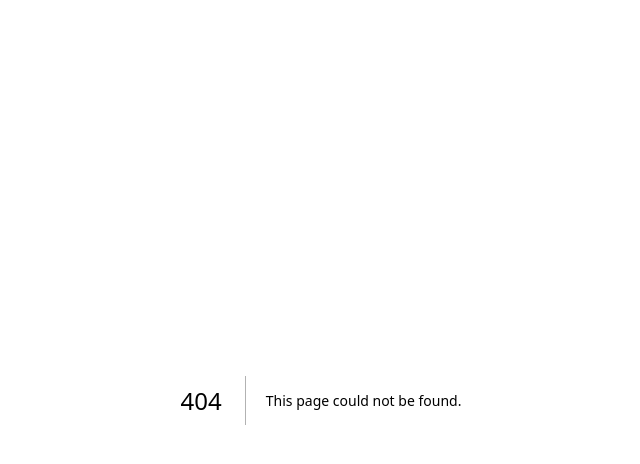
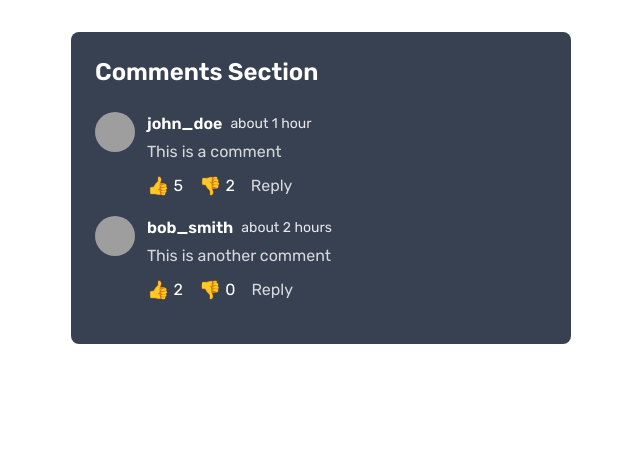
Before and after one commit to dj21-vicky21/UI_Challenges, a Next.js app: page /infinite-comment-chat in a window 1280 px wide. Before the commit this address had no page. Shown: the top 464 px of the page, without its empty margins (319-959 px from the left). Built offline with nearby package versions, Linux system fonts and the light colour scheme; grey boxes are pictures that could not be loaded.

Commit message:
Add Comment component with reply functionality and integrate date-fns for time formatting; update package.json and package-lock.json to include date-fns dependency.

```diff
--- /dev/null
+++ b/app/infinite-comment-chat/Comment.jsx
@@ -0,0 +1,120 @@
+'use client'
+
+import React, { useState, useEffect } from 'react';
+import { formatDistanceToNow } from 'date-fns';
+
+const Comment = ({ comment, addReply }) => {
+  const [isReplying, setIsReplying] = useState(false);
+  const [replyText, setReplyText] = useState("");
+  const [likes, setLikes] = useState(comment.likes || 0);
+  const [dislikes, setDislikes] = useState(comment.dislikes || 0);
+  const [timeAgo, setTimeAgo] = useState(formatDistanceToNow(new Date(comment.timestamp)));
+
+  // Update the time ago every minute
+  useEffect(() => {
+    const intervalId = setInterval(() => {
+      setTimeAgo(formatDistanceToNow(new Date(comment.timestamp)));
+      console.log("first")
+    }, 60000); // Update every 60,000ms (1 minute)
+
+    // Cleanup the interval when the component unmounts
+    return () => clearInterval(intervalId);
+  }, [comment.timestamp]); // Run only if the timestamp changes
+
+  const handleReplyChange = (event) => {
+    setReplyText(event.target.value);
+  };
+
+  const handleReplySubmit = () => {
+    if (replyText) {
+      addReply(comment.id, replyText);
+      setReplyText("");
+      setIsReplying(false);
+    }
+  };
+
+  const handleLike = () => {
+    setLikes(likes + 1);
+  };
+
+  const handleDislike = () => {
+    setDislikes(dislikes + 1);
+  };
+
+  return (
+    <div className={`ml-${comment.depth * 5} pb-4 bg-gray-700 text-white`}>
+      {/* Comment Content */}
+      <div className="flex items-start space-x-3">
+        <img
+          src={comment.userAvatar}
+          alt="avatar"
+          className="w-10 h-10 rounded-full object-cover"
+        />
+        <div className="flex-1">
+          <div className="flex items-center space-x-2">
+            <span className="font-semibold ">{comment.username}</span>
+            <span className="text-sm text-gray-200">{timeAgo}</span> {/* Display the updated time ago */}
+          </div>
+          <p className="mt-1 text-white/80">{comment.text}</p>
+
+          {/* Like/Dislike Section */}
+          <div className="flex items-center space-x-4 mt-2">
+            <button
+              className="flex items-center space-x-1 "
+              onClick={handleLike}
+            >
+              <span className="text-lg">👍</span>
+              <span>{likes}</span>
+            </button>
+            <button
+              className="flex items-center space-x-1"
+              onClick={handleDislike}
+            >
+              <span className="text-lg">👎</span>
+              <span>{dislikes}</span>
+            </button>
+            <button
+              className="text-white/80 hover:text-blue-500"
+              onClick={() => setIsReplying(!isReplying)}
+            >
+              {isReplying ? "Cancel Reply" : "Reply"}
+            </button>
+          </div>
+
+          {/* Reply Input */}
+          {isReplying && (
+            <div className="mt-2">
+              <textarea
+                value={replyText}
+                onChange={handleReplyChange}
+                placeholder="Write a reply..."
+                className="w-full p-2 border text-black  border-gray-300 rounded-md shadow-sm focus:outline-none focus:ring-2 focus:ring-blue-500"
+              />
+              <button
+                onClick={handleReplySubmit}
+                className="mt-2 px-4 py-1 text-white bg-blue-500 rounded-md hover:bg-blue-600"
+              >
+                Submit Reply
+              </button>
+            </div>
+          )}
+
+          {/* Render replies recursively */}
+          {comment.replies && comment.replies.length > 0 && (
+            <div className="mt-3 space-y-4">
+              {comment.replies.map((reply) => (
+                <Comment
+                  key={reply.id}
+                  comment={{ ...reply, depth: comment.depth + 1 }} // Increase depth for nesting
+                  addReply={addReply} // Pass down the function to handle adding a reply
+                />
+              ))}
+            </div>
+          )}
+        </div>
+      </div>
+    </div>
+  );
+};
+
+export default Comment;
--- /dev/null
+++ b/app/infinite-comment-chat/page.jsx
@@ -0,0 +1,97 @@
+'use client'
+
+import React, { useState } from 'react';
+import Comment from './comment'; // Importing the Comment component
+
+// Add this helper function after imports
+const getRandomAvatar = () => {
+  const gender = Math.random() < 0.5 ? 'men' : 'women';
+  const randomNumber = Math.floor(Math.random() * 10) + 1;
+  return `https://randomuser.me/api/portraits/${gender}/${randomNumber}.jpg`;
+};
+
+const getRandomUsername = () => {
+  const usernames = ["john_doe", "jane_doe", "bob_smith", "alice_jones", "charlie_brown"];
+  return usernames[Math.floor(Math.random() * usernames.length)];
+};
+
+const commentsData = [
+  {
+    id: 1,
+    username: "john_doe",
+    userAvatar: "https://randomuser.me/api/portraits/men/1.jpg",
+    text: "This is a comment",
+    timestamp: new Date(Date.now() - 1 * 60 * 60 * 1000).toISOString(),
+    likes: 5,
+    dislikes: 2,
+    replies: [ ],
+  },
+  {
+    id: 4,
+    username: "bob_smith",
+    userAvatar: "https://randomuser.me/api/portraits/men/2.jpg",
+    text: "This is another comment",
+    timestamp: new Date(Date.now() - 2 * 60 * 60 * 1000).toISOString(),
+    likes: 2,
+    dislikes: 0,
+    replies: [],
+  },
+];
+
+export default function Home() {
+  const [comments, setComments] = useState(commentsData);
+
+  // Add a new reply to a comment, including for nested replies
+  const addReply = (commentId, replyText) => {
+    // Recursive function to add the reply
+    const addReplyRecursive = (comments, id, text) => {
+      return comments.map((comment) => {
+        // If the comment matches the id, add a reply to it
+        if (comment.id === id) {
+          const newReply = {
+            id: Date.now(), // Generate a unique ID for the new reply
+            username: getRandomUsername(), // Example username for the reply
+            userAvatar: getRandomAvatar(), // Example avatar
+            text: text,
+            timestamp: new Date().toISOString(), // Add current time
+            likes: 0,
+            dislikes: 0,
+            replies: [], // New reply doesn't have nested replies yet
+          };
+          return {
+            ...comment,
+            replies: [...comment.replies, newReply], // Add new reply to this comment's replies
+          };
+        }
+
+        // If the comment has replies, recursively check them
+        if (comment.replies.length > 0) {
+          return {
+            ...comment,
+            replies: addReplyRecursive(comment.replies, id, text), // Recursively add reply to sub-comments
+          };
+        }
+
+        return comment; // If no match, return the comment as is
+      });
+    };
+
+    const updatedComments = addReplyRecursive(comments, commentId, replyText);
+    setComments(updatedComments); // Update the state with the modified comment tree
+  };
+
+  return (
+   <div className='flex flex-col items-center justify-center'>
+     <div className="max-w-4xl mx-auto sm:min-w-[500px] mt-8 bg-gray-700 p-6 rounded-lg text-white">
+      <h1 className="text-2xl font-semibold mb-6 ">Comments Section</h1>
+      {comments.map((comment) => (
+        <Comment
+          key={comment.id}
+          comment={{ ...comment, depth: 0 }} // Initial depth is 0
+          addReply={addReply} // Pass down the function to handle adding a reply
+        />
+      ))}
+    </div>
+   </div>
+  );
+}
--- a/package.json
+++ b/package.json
@@ -15,6 +15,7 @@
     "@radix-ui/react-slot": "^1.1.1",
     "class-variance-authority": "^0.7.1",
     "clsx": "^2.1.1",
+    "date-fns": "^4.1.0",
     "lucide-react": "^0.472.0",
     "next": "^15.1.4",
     "next-theme": "^0.1.5",
```
Also changed, not shown: 1 other file (tests, documents, lock files or other folders).
